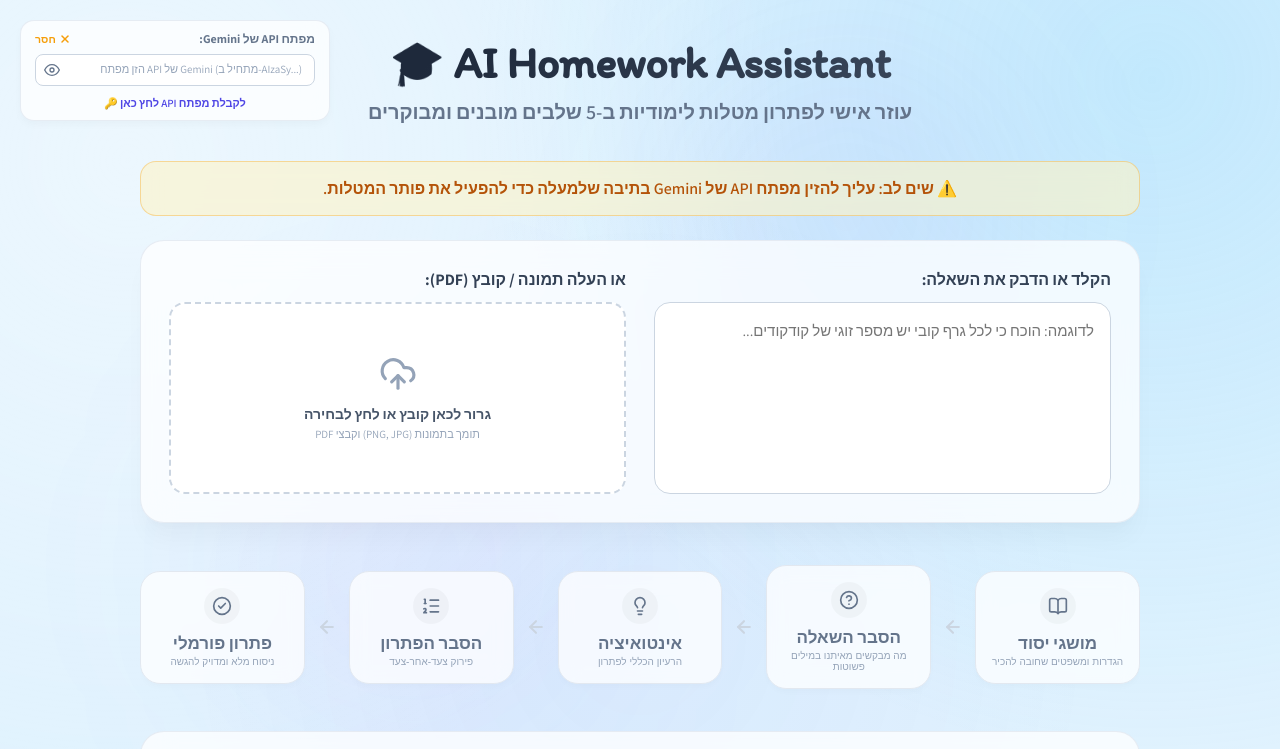
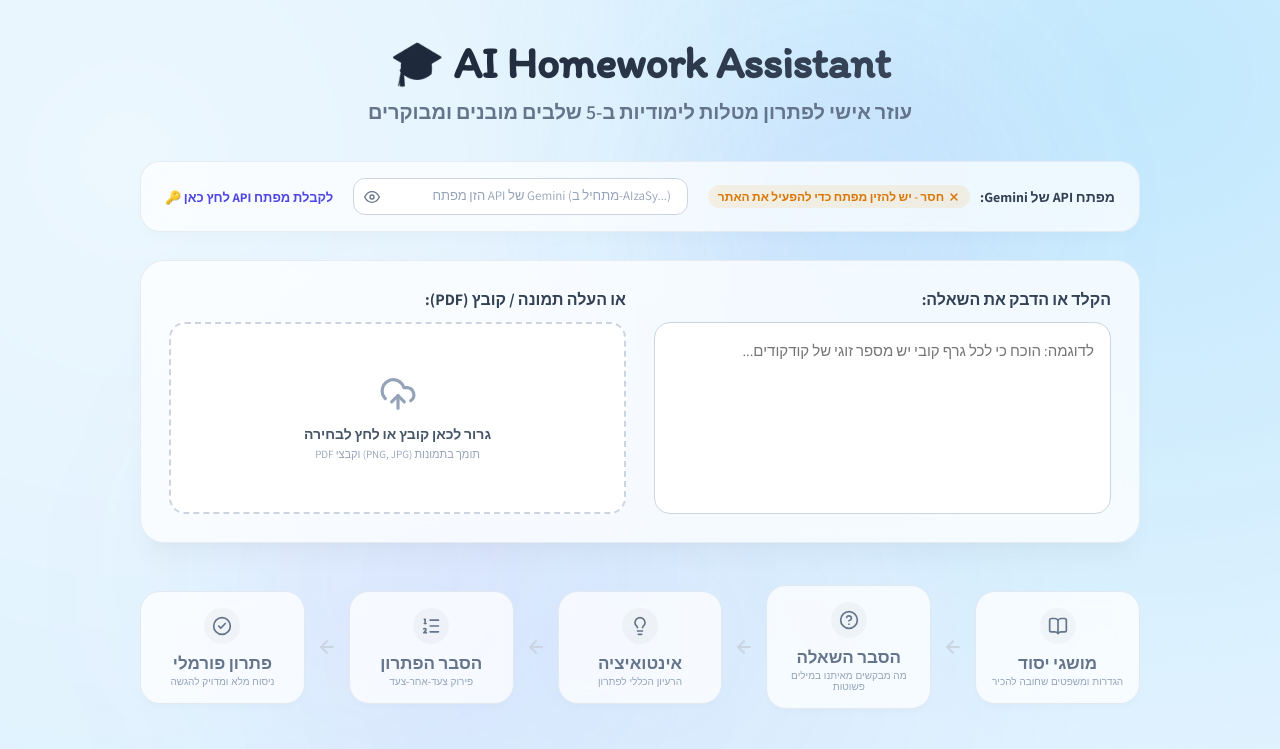
Before and after one commit to ronilaufer/ai-assignment-helper, a React (Vite) app in the folder frontend/: page / in a window 1280 px wide. Shown: the top 749 px of the page. Built offline with nearby package versions, Linux system fonts and the light colour scheme.

Commit message:
Reposition API Key configuration to a horizontal inline bar replacing the old warning box

```diff
--- a/frontend/src/App.css
+++ b/frontend/src/App.css
@@ -463,43 +463,72 @@
   cursor: not-allowed;
 }
 
-/* API Key Configuration UI (Top-Left Positioned on Desktop) */
-.api-key-container {
-  position: fixed;
-  top: 20px;
-  left: 20px;
-  width: 280px;
-  padding: 10px 14px;
-  border-radius: 14px;
-  background: rgba(255, 255, 255, 0.75);
+/* API Key Configuration Horizontal Bar */
+.api-key-bar {
+  display: flex;
+  flex-direction: row;
+  align-items: center;
+  justify-content: space-between;
+  gap: 20px;
+  padding: 16px 24px;
+  border-radius: 20px;
+  margin-bottom: 28px;
+  background: rgba(255, 255, 255, 0.7);
   border: 1px solid rgba(226, 232, 240, 0.8);
-  backdrop-filter: blur(12px);
-  box-shadow: 0 4px 10px -1px rgba(0, 0, 0, 0.03), 0 2px 4px -1px rgba(0, 0, 0, 0.01);
-  display: flex;
-  flex-direction: column;
-  align-items: center;
-  gap: 8px;
-  z-index: 100; /* Increased z-index to stay above other elements when scrolling */
+  backdrop-filter: blur(16px);
+  box-shadow: 0 10px 15px -3px rgba(0, 0, 0, 0.02);
   transition: all 0.3s ease;
 }
 
-.api-key-container:focus-within {
+.api-key-bar:focus-within {
   border-color: #6366f1;
-  box-shadow: 0 8px 16px -3px rgba(99, 102, 241, 0.08);
+  box-shadow: 0 10px 20px -3px rgba(99, 102, 241, 0.06);
 }
 
-.api-key-header {
+.api-key-section-info {
   display: flex;
   align-items: center;
-  justify-content: space-between;
-  width: 100%;
+  gap: 10px;
+  flex-shrink: 0;
 }
 
 .api-key-label {
   font-family: 'Gveret Levin', 'Assistant', sans-serif;
+  font-weight: 700;
+  color: #334155;
+  font-size: 14px;
+}
+
+.api-key-status {
   font-size: 12px;
-  font-weight: 700;
-  color: #64748b;
+  font-weight: 600;
+  display: flex;
+  align-items: center;
+  gap: 4px;
+  padding: 4px 10px;
+  border-radius: 20px;
+}
+
+.api-key-status.success {
+  background: rgba(16, 185, 129, 0.1);
+  color: #059669;
+}
+
+.api-key-status.warning {
+  background: rgba(245, 158, 11, 0.1);
+  color: #d97706;
+  animation: pulse-bg-warning 2s infinite;
+}
+
+@keyframes pulse-bg-warning {
+  0% { background: rgba(245, 158, 11, 0.1); }
+  50% { background: rgba(245, 158, 11, 0.2); }
+  100% { background: rgba(245, 158, 11, 0.1); }
+}
+
+.api-key-section-input {
+  flex: 1;
+  max-width: 400px;
 }
 
 .api-key-input-wrapper {
@@ -511,12 +540,12 @@
 
 .api-key-input {
   width: 100%;
-  padding: 8px 12px;
-  padding-left: 32px; /* Make space for eye button */
-  border-radius: 8px;
+  padding: 10px 16px;
+  padding-left: 36px;
+  border-radius: 12px;
   border: 1px solid #cbd5e1;
   outline: none;
-  font-size: 12px;
+  font-size: 13px;
   font-family: monospace;
   background: #ffffff;
   color: #334155;
@@ -530,7 +559,6 @@
   text-align: right;
   direction: rtl;
   color: #94a3b8;
-  font-size: 11px;
 }
 
 .api-key-input:focus {
@@ -539,7 +567,7 @@
 
 .api-key-toggle-btn {
   position: absolute;
-  left: 4px;
+  left: 6px;
   background: none;
   border: none;
   cursor: pointer;
@@ -554,29 +582,18 @@
 
 .api-key-toggle-btn:hover {
   background: rgba(0, 0, 0, 0.05);
-  color: #334155;
 }
 
-.api-key-badge-status {
-  font-size: 10.5px;
-  color: #10b981;
-  font-weight: 600;
-  display: flex;
-  align-items: center;
-  gap: 3px;
-}
-
-.api-key-badge-status.missing {
-  color: #f59e0b;
+.api-key-section-link {
+  flex-shrink: 0;
 }
 
 .api-key-link {
-  font-size: 11px;
+  font-size: 13px;
   color: #4f46e5;
   text-decoration: none;
-  font-weight: 600;
+  font-weight: 700;
   transition: all 0.2s ease;
-  margin-top: 2px;
 }
 
 .api-key-link:hover {
@@ -584,38 +601,26 @@
   text-decoration: underline;
 }
 
-/* Responsive adjust for mobile */
+/* Responsive mobile layout */
 @media (max-width: 768px) {
-  .api-key-container {
-    position: static;
-    margin: 0 auto 20px auto;
-    width: 100%;
-    max-width: 320px;
+  .api-key-bar {
+    flex-direction: column;
+    align-items: stretch;
+    gap: 14px;
+    padding: 16px;
+  }
+
+  .api-key-section-info {
+    flex-direction: column;
+    align-items: flex-start;
+    gap: 6px;
+  }
+
+  .api-key-section-input {
+    max-width: 100%;
+  }
+
+  .api-key-section-link {
+    text-align: center;
   }
 }
-
-/* Warnings and Alerts */
-.warning-box {
-  background: rgba(254, 243, 199, 0.6);
-  border: 1px solid rgba(245, 158, 11, 0.3);
-  color: #b45309;
-  padding: 16px 20px;
-  border-radius: 16px;
-  margin-bottom: 24px;
-  font-weight: 600;
-  text-align: center;
-  backdrop-filter: blur(10px);
-  animation: pulse-border 2s infinite;
-}
-
-@keyframes pulse-border {
-  0% {
-    border-color: rgba(245, 158, 11, 0.3);
-  }
-  50% {
-    border-color: rgba(245, 158, 11, 0.6);
-  }
-  100% {
-    border-color: rgba(245, 158, 11, 0.3);
-  }
-}
--- a/frontend/src/App.jsx
+++ b/frontend/src/App.jsx
@@ -14,6 +14,7 @@ export default function App() {
   const [loading, setLoading] = useState(false);
   const [error, setError] = useState(null);
   const [geminiApiKey, setGeminiApiKey] = useState(localStorage.getItem('gemini_api_key') || '');
+  const [showKey, setShowKey] = useState(false);
 
   // File upload state variables
   const [file, setFile] = useState(null);
@@ -203,13 +204,75 @@ export default function App() {
       <div className="glow-bg-2" />
 
       {/* 1. Title/Header */}
-      <Header geminiApiKey={geminiApiKey} setGeminiApiKey={setGeminiApiKey} />
+      <Header />
 
-      {!geminiApiKey.trim() && (
-        <div className="warning-box">
-          ⚠️ שים לב: עליך להזין מפתח API של Gemini בתיבה שלמעלה כדי להפעיל את פותר המטלות.
+      {/* API Key configuration horizontal bar */}
+      <div className="api-key-bar glass-card">
+        <div className="api-key-section-info">
+          <span className="api-key-label">מפתח API של Gemini:</span>
+          {geminiApiKey ? (
+            <span className="api-key-status success">
+              <svg xmlns="http://www.w3.org/2000/svg" width="12" height="12" viewBox="0 0 24 24" fill="none" stroke="currentColor" strokeWidth="3" strokeLinecap="round" strokeLinejoin="round">
+                <polyline points="20 6 9 17 4 12"></polyline>
+              </svg>
+              מוגדר
+            </span>
+          ) : (
+            <span className="api-key-status warning">
+              <svg xmlns="http://www.w3.org/2000/svg" width="12" height="12" viewBox="0 0 24 24" fill="none" stroke="currentColor" strokeWidth="3" strokeLinecap="round" strokeLinejoin="round">
+                <line x1="18" y1="6" x2="6" y2="18"></line>
+                <line x1="6" y1="6" x2="18" y2="18"></line>
+              </svg>
+              חסר - יש להזין מפתח כדי להפעיל את האתר
+            </span>
+          )}
         </div>
-      )}
+
+        <div className="api-key-section-input">
+          <div className="api-key-input-wrapper">
+            <input
+              type={showKey ? 'text' : 'password'}
+              className="api-key-input"
+              value={geminiApiKey}
+              onChange={(e) => {
+                const val = e.target.value;
+                setGeminiApiKey(val);
+                localStorage.setItem('gemini_api_key', val);
+              }}
+              placeholder="הזן מפתח API של Gemini (מתחיל ב-AIzaSy...)"
+            />
+            <button
+              type="button"
+              className="api-key-toggle-btn"
+              onClick={() => setShowKey(!showKey)}
+              title={showKey ? 'הסתר מפתח' : 'הצג מפתח'}
+            >
+              {showKey ? (
+                <svg xmlns="http://www.w3.org/2000/svg" width="16" height="16" viewBox="0 0 24 24" fill="none" stroke="currentColor" strokeWidth="2" strokeLinecap="round" strokeLinejoin="round">
+                  <path d="M17.94 17.94A10.07 10.07 0 0 1 12 20c-7 0-11-8-11-8a18.45 18.45 0 0 1 5.06-5.94M9.9 4.24A9.12 9.12 0 0 1 12 4c7 0 11 8 11 8a18.5 18.5 0 0 1-2.16 3.19m-6.72-1.07a3 3 0 1 1-4.24-4.24"></path>
+                  <line x1="1" y1="1" x2="23" y2="23"></line>
+                </svg>
+              ) : (
+                <svg xmlns="http://www.w3.org/2000/svg" width="16" height="16" viewBox="0 0 24 24" fill="none" stroke="currentColor" strokeWidth="2" strokeLinecap="round" strokeLinejoin="round">
+                  <path d="M1 12s4-8 11-8 11 8 11 8-4 8-11 8-11-8-11-8z"></path>
+                  <circle cx="12" cy="12" r="3"></circle>
+                </svg>
+              )}
+            </button>
+          </div>
+        </div>
+
+        <div className="api-key-section-link">
+          <a
+            href="https://aistudio.google.com/app/apikey"
+            target="_blank"
+            rel="noopener noreferrer"
+            className="api-key-link"
+          >
+            לקבלת מפתח API לחץ כאן 🔑
+          </a>
+        </div>
+      </div>
 
       {/* 2. Question input / File upload */}
       <QuestionInput
--- a/frontend/src/components/Header.jsx
+++ b/frontend/src/components/Header.jsx
@@ -1,14 +1,6 @@
-import React, { useState } from 'react';
+import React from 'react';
 
-export default function Header({ geminiApiKey, setGeminiApiKey }) {
-  const [showKey, setShowKey] = useState(false);
-
-  const handleKeyChange = (e) => {
-    const val = e.target.value;
-    setGeminiApiKey(val);
-    localStorage.setItem('gemini_api_key', val);
-  };
-
+export default function Header() {
   return (
     <header className="app-header">
       <h1 className="header-title">
@@ -17,63 +9,6 @@ export default function Header({ geminiApiKey, setGeminiApiKey }) {
       <p className="header-subtitle">
         עוזר אישי לפתרון מטלות לימודיות ב-5 שלבים מובנים ומבוקרים
       </p>
-
-      <div className="api-key-container">
-        <div className="api-key-header">
-          <span className="api-key-label">מפתח API של Gemini:</span>
-          {geminiApiKey ? (
-            <span className="api-key-badge-status">
-              <svg xmlns="http://www.w3.org/2000/svg" width="12" height="12" viewBox="0 0 24 24" fill="none" stroke="currentColor" strokeWidth="3" strokeLinecap="round" strokeLinejoin="round">
-                <polyline points="20 6 9 17 4 12"></polyline>
-              </svg>
-              מוגדר
-            </span>
-          ) : (
-            <span className="api-key-badge-status missing">
-              <svg xmlns="http://www.w3.org/2000/svg" width="12" height="12" viewBox="0 0 24 24" fill="none" stroke="currentColor" strokeWidth="3" strokeLinecap="round" strokeLinejoin="round">
-                <line x1="18" y1="6" x2="6" y2="18"></line>
-                <line x1="6" y1="6" x2="18" y2="18"></line>
-              </svg>
-              חסר
-            </span>
-          )}
-        </div>
-        <div className="api-key-input-wrapper">
-          <input
-            type={showKey ? 'text' : 'password'}
-            className="api-key-input"
-            value={geminiApiKey}
-            onChange={handleKeyChange}
-            placeholder="הזן מפתח API של Gemini (מתחיל ב-AIzaSy...)"
-          />
-          <button
-            type="button"
-            className="api-key-toggle-btn"
-            onClick={() => setShowKey(!showKey)}
-            title={showKey ? 'הסתר מפתח' : 'הצג מפתח'}
-          >
-            {showKey ? (
-              <svg xmlns="http://www.w3.org/2000/svg" width="16" height="16" viewBox="0 0 24 24" fill="none" stroke="currentColor" strokeWidth="2" strokeLinecap="round" strokeLinejoin="round">
-                <path d="M17.94 17.94A10.07 10.07 0 0 1 12 20c-7 0-11-8-11-8a18.45 18.45 0 0 1 5.06-5.94M9.9 4.24A9.12 9.12 0 0 1 12 4c7 0 11 8 11 8a18.5 18.5 0 0 1-2.16 3.19m-6.72-1.07a3 3 0 1 1-4.24-4.24"></path>
-                <line x1="1" y1="1" x2="23" y2="23"></line>
-              </svg>
-            ) : (
-              <svg xmlns="http://www.w3.org/2000/svg" width="16" height="16" viewBox="0 0 24 24" fill="none" stroke="currentColor" strokeWidth="2" strokeLinecap="round" strokeLinejoin="round">
-                <path d="M1 12s4-8 11-8 11 8 11 8-4 8-11 8-11-8-11-8z"></path>
-                <circle cx="12" cy="12" r="3"></circle>
-              </svg>
-            )}
-          </button>
-        </div>
-        <a
-          href="https://aistudio.google.com/app/apikey"
-          target="_blank"
-          rel="noopener noreferrer"
-          className="api-key-link"
-        >
-          לקבלת מפתח API לחץ כאן 🔑
-        </a>
-      </div>
     </header>
   );
 }
```
